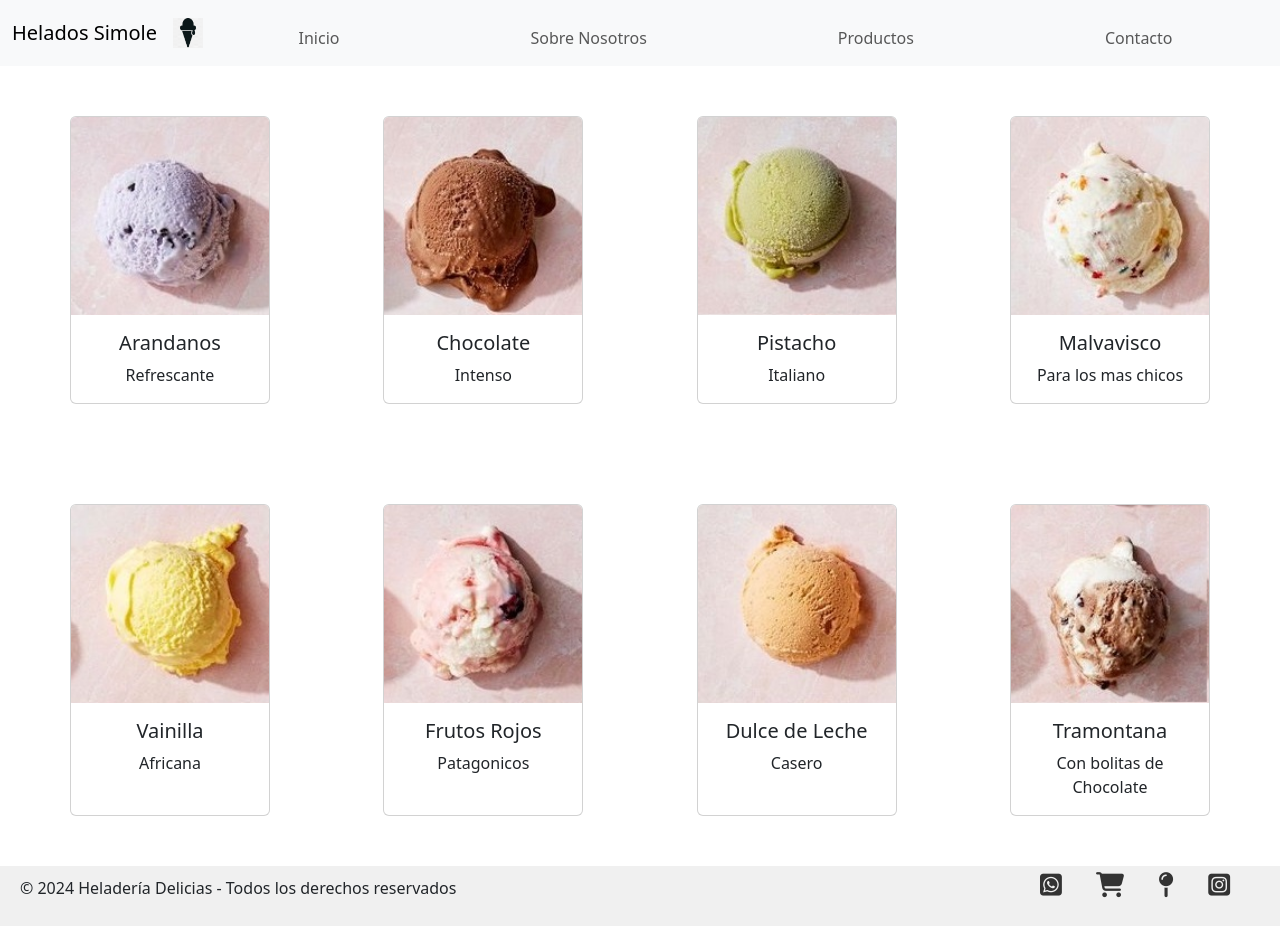
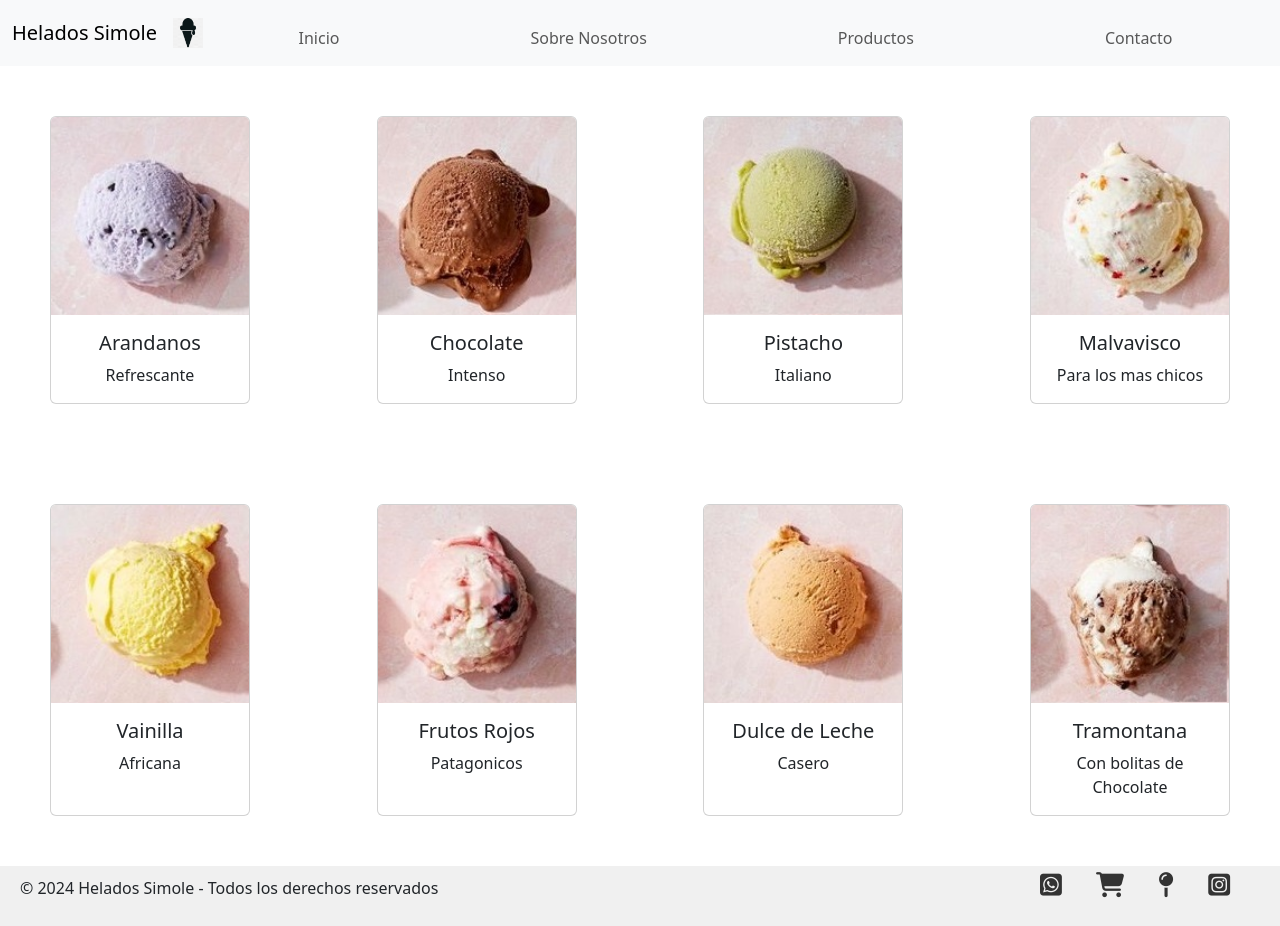
Before and after one commit to martinezflorian/heladossimole, a plain HTML site: page templates/productos.html in a window 1280 px wide. Drawn offline with nearby package versions, Linux system fonts and the light colour scheme; files whose address does not match are found by name.

Commit message:
Modifico Productos

```diff
--- a/static/style.css
+++ b/static/style.css
@@ -391,24 +391,23 @@ html {
 .GrupoCartas {
   display: flex;
   flex-wrap: wrap;
+  max-width: 1300px;
   justify-content: space-between;
   flex-direction: row;
-  margin-left: 20px;
-  margin-right: 20px;
+  margin: 0 auto;
 }
 
 .card {
-  width: 200px; /* Set a fixed width for each card */
+  width: 200px;
   margin: 50px;
 }
 
-/* Optional: You can add more styling to your cards here */
 .card img {
   max-width: 100%;
 }
 
 .card-body {
-  text-align: center; /* Center the text inside the card body */
+  text-align: center;
 }
 .contenedor {
   position: relative;
--- a/templates/productos.html
+++ b/templates/productos.html
@@ -135,7 +135,7 @@
     </section>
   </main>
   <footer>
-    <p>&copy; 2024 Heladería Delicias - Todos los derechos reservados</p>
+    <p>&copy; 2024 Helados Simole - Todos los derechos reservados</p>
     <div class="redes-sociales">
       <a href="enlaceAWhastapp"><i class="fa-brands fa-square-whatsapp"></i></a>
       <a href="enlaceAPedidosYa"><i class="fa-solid fa-cart-shopping"></i></a>
```
Also changed, not shown: index.html (+2 -2 lines).
